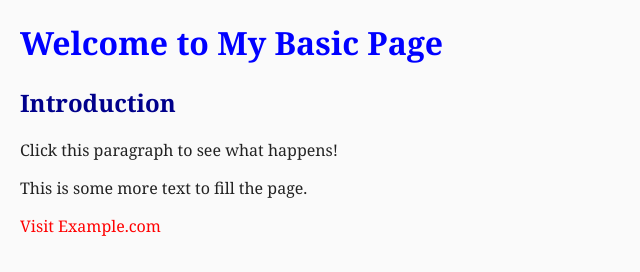
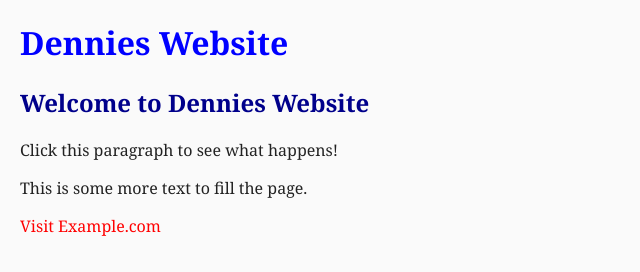
Before and after one commit to DennieBocon/IT23A-ELECTIVE, a plain HTML site: page index.html in a window 1280 px wide. Shown: the whole page, without its empty margins (0-640 px from the left). Drawn offline with Linux system fonts and the light colour scheme.

Commit message:
Added basic text in my basic web

```diff
--- a/index.html
+++ b/index.html
@@ -30,8 +30,8 @@
   </style>
 </head>
 <body>
-  <h1>Welcome to My Basic Page</h1>
-  <h2>Introduction</h2>
+  <h1>Dennies Website</h1>
+  <h2>Welcome to Dennies Website</h2>
   <p id="clickable">Click this paragraph to see what happens!</p>
   <p>This is some more text to fill the page.</p>
   <a href="https://github.com/DennieBocon/IT23A-ELECTIVE.git" target="_blank">Visit Example.com</a>
```
